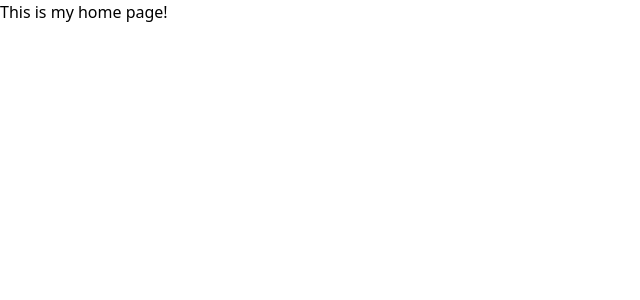
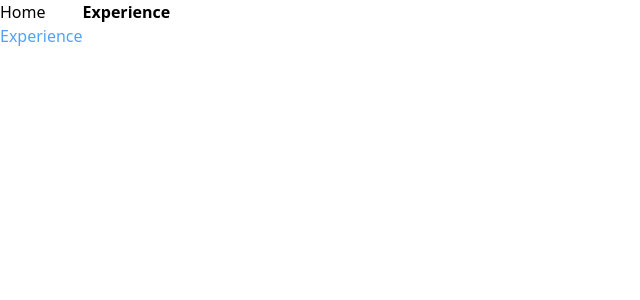
Before and after one commit to Stalhammar/stalhammar.github.io, a React (Vite) app: page /#/experience in a window 1280 px wide. Shown: the top 300 px of the page, without its empty margins (0-640 px from the left). Built offline with nearby package versions, Linux system fonts and the light colour scheme.

Commit message:
feat(router): add Experience page and Sidebar; update Home and App structure

```diff
--- a/package.json
+++ b/package.json
@@ -12,7 +12,8 @@
   },
   "dependencies": {
     "react": "^19.1.1",
-    "react-dom": "^19.1.1"
+    "react-dom": "^19.1.1",
+    "react-router-dom": "^7.9.4"
   },
   "devDependencies": {
     "@eslint/js": "^9.36.0",
--- a/src/App.tsx
+++ b/src/App.tsx
@@ -1,8 +1,22 @@
+import { HashRouter as Router, Routes, Route } from "react-router-dom";
 import Home from "./pages/Home";
+import SideBar from "./components/SideBar";
+import Experience from "./pages/Experience";
 
 function App() {
-
-  return <Home />
+  return (
+    <Router>
+      <div className="flex">
+        <SideBar />
+        <main>
+          <Routes>
+            <Route path="/" element={<Home />} />
+            <Route path="/experience" element={<Experience />} />
+          </Routes>
+        </main>
+      </div>
+    </Router>
+  );
 }
 
-export default App
+export default App;
--- /dev/null
+++ b/src/components/SideBar.tsx
@@ -0,0 +1,27 @@
+import { NavLink } from "react-router-dom";
+
+export default function SideBar() {
+  return (
+    <aside className="flex flex-col">
+      <nav className="flex flex-col">
+        <NavLink
+          to="/"
+          end
+          className={({ isActive }) =>
+            isActive ? "text-blue-400" : "text-black"
+          }
+        >
+          Home
+        </NavLink>
+        <NavLink
+          to="/experience"
+          className={({ isActive }) =>
+            isActive ? "text-blue-400" : "text-black"
+          }
+        >
+          Experience
+        </NavLink>
+      </nav>
+    </aside>
+  );
+}
--- /dev/null
+++ b/src/pages/Experience.tsx
@@ -0,0 +1,7 @@
+export default function Experience() {
+  return (
+    <div>
+      <h1 className="font-bold">Experience</h1>
+    </div>
+  );
+}
--- a/src/pages/Home.tsx
+++ b/src/pages/Home.tsx
@@ -1,7 +1,7 @@
 export default function Home() {
   return (
     <div>
-      <h1>This is my home page!</h1>
+      <h1 className="font-bold">This is my home page!</h1>
     </div>
   );
 }
```
Also changed, not shown: 1 other file (tests, documents, lock files or other folders).
